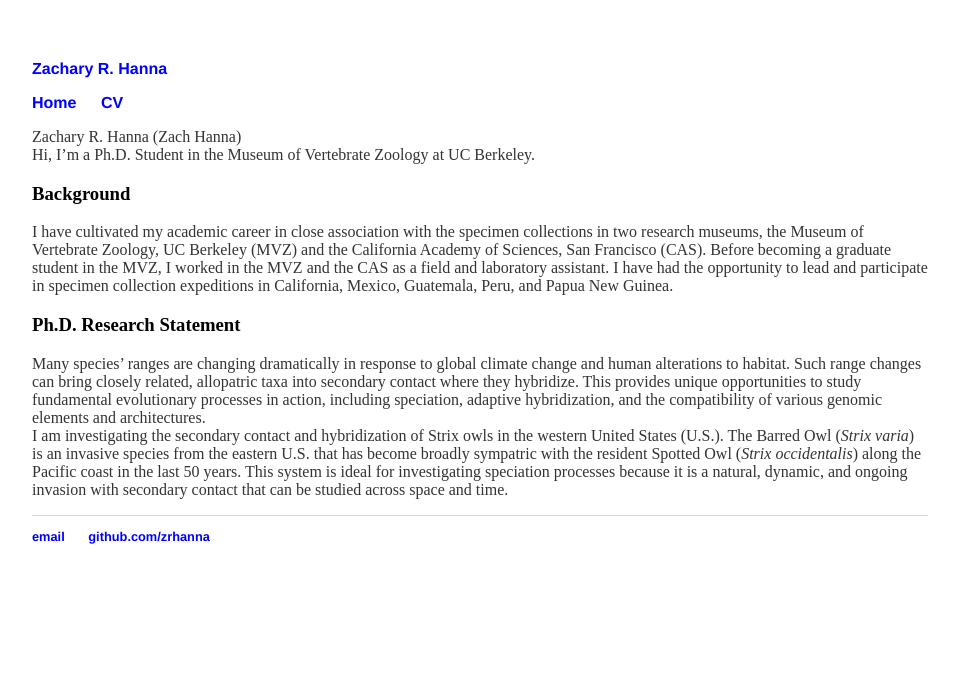
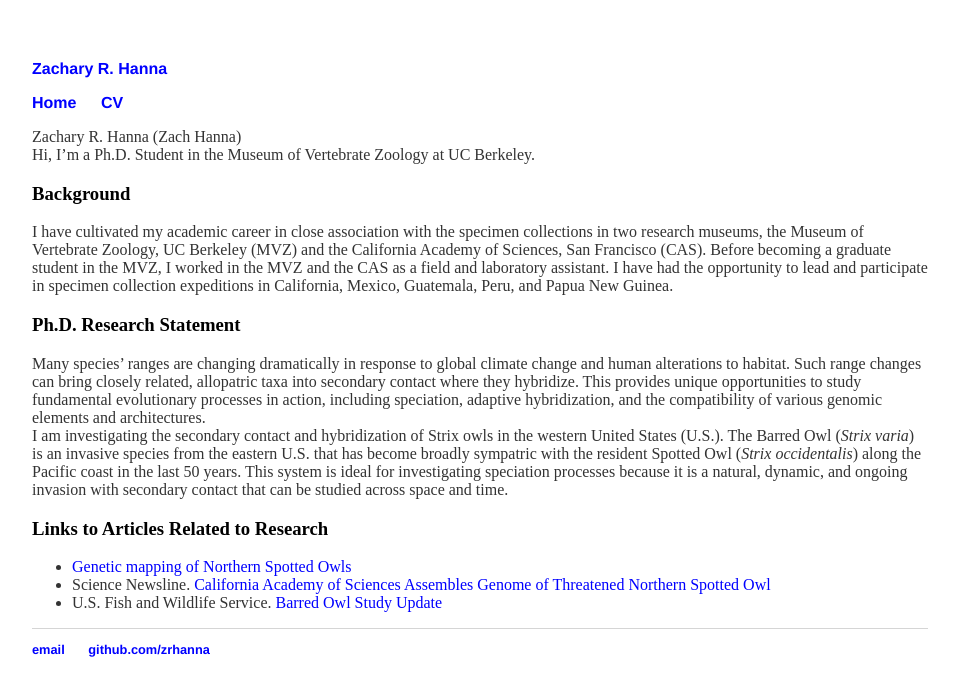
Before and after one commit to zacharyhanna/zacharyhanna.github.io, a Jekyll site: the page built from index.md, in a window 1280 px wide. Shown: the top 696 px of the page, without its empty margins (160-1119 px from the left). Built offline with Jekyll 4.4.1, drawn with Linux system fonts in a browser that asks for light colours.

Commit message:
Update index.md

```diff
--- a/index.md
+++ b/index.md
@@ -11,3 +11,8 @@ I have cultivated my academic career in close association with the specimen coll
 ### Ph.D. Research Statement
 Many species’ ranges are changing dramatically in response to global climate change and human alterations to habitat. Such range changes can bring closely related, allopatric taxa into secondary contact where they hybridize. This provides unique opportunities to study fundamental evolutionary processes in action, including speciation, adaptive hybridization, and the compatibility of various genomic elements and architectures.
 I am investigating the secondary contact and hybridization of Strix owls in the western United States (U.S.). The Barred Owl (*Strix varia*) is an invasive species from the eastern U.S. that has become broadly sympatric with the resident Spotted Owl (*Strix occidentalis*) along the Pacific coast in the last 50 years. This system is ideal for investigating speciation processes because it is a natural, dynamic, and ongoing invasion with secondary contact that can be studied across space and time.
+
+### Links to Articles Related to Research
+* [Genetic mapping of Northern Spotted Owls](https://goldengateaudubon.org/blog-posts/genetic-mapping-spotted-owls/)
+* Science Newsline. [California Academy of Sciences Assembles Genome of Threatened Northern Spotted Owl](http://www.sciencenewsline.com/news/2017090517530008.html)
+* U.S. Fish and Wildlife Service. [Barred Owl Study Update](https://www.fws.gov/oregonfwo/articles.cfm?id=149489616)
```
